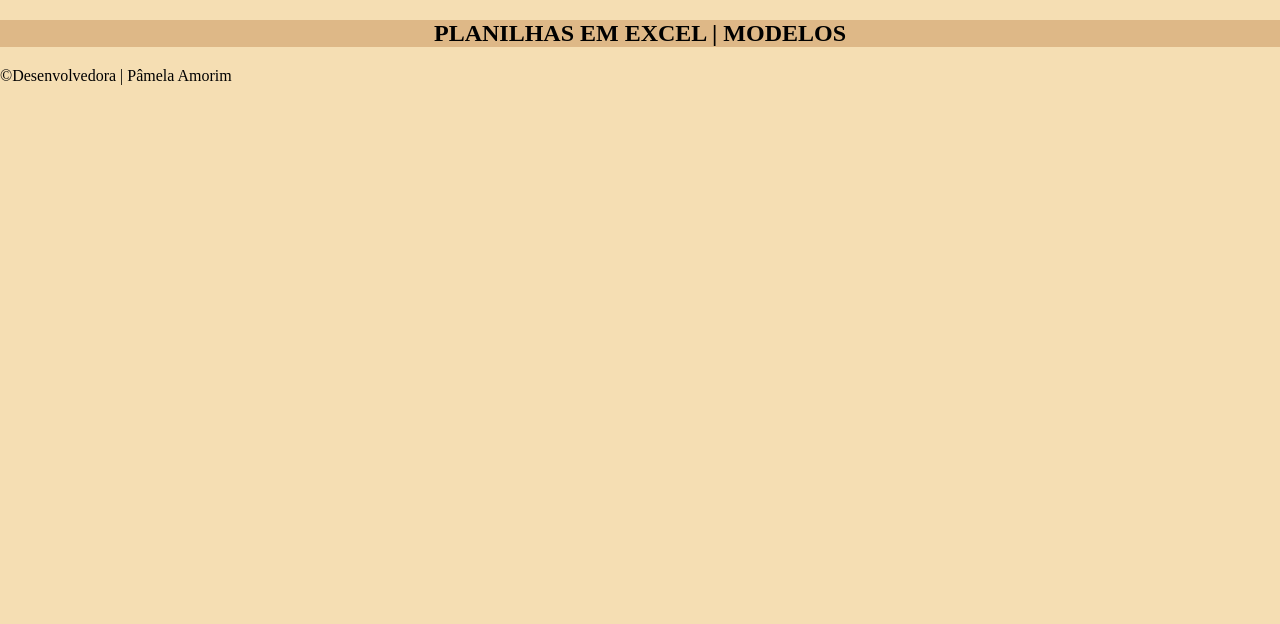
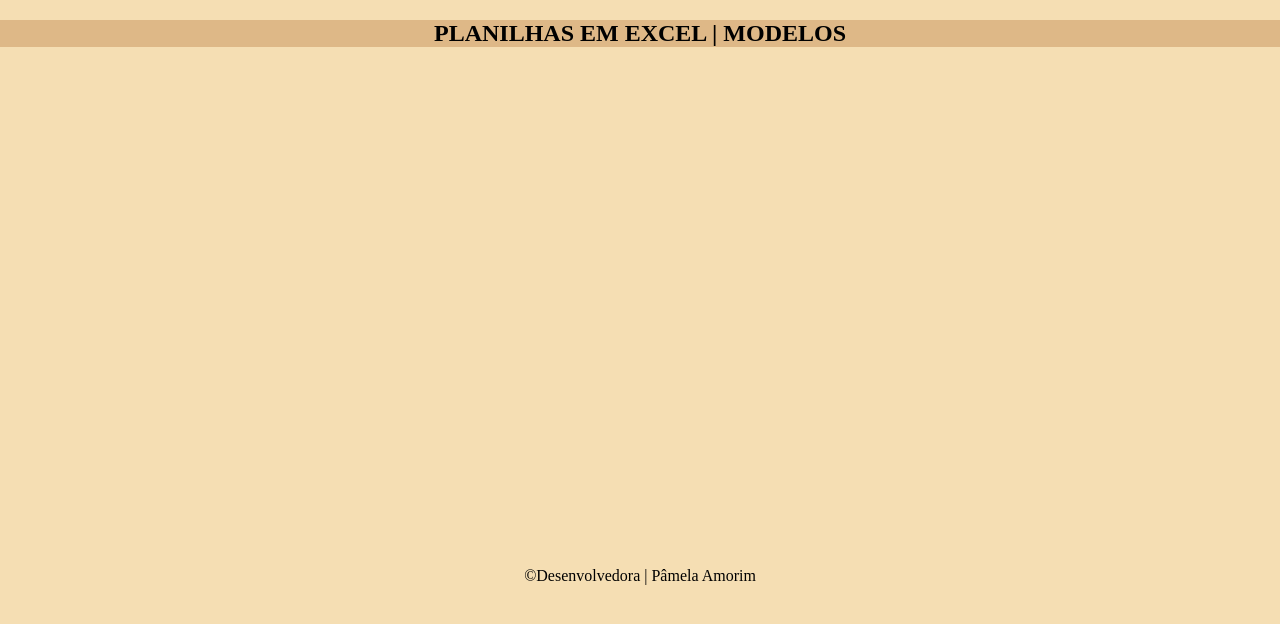
Before and after one commit to Pamelaamo/planilhas-de-excel, a plain HTML site: page index.html in a window 1280 px wide. Drawn offline with Linux system fonts and the light colour scheme.

Commit message:
alinhando footer no css3

```diff
--- a/style.css
+++ b/style.css
@@ -17,3 +17,9 @@ main {
     text-align: center;
     background-color: burlywood;
 }
+
+footer {
+    position: relative;
+    top: 500px;
+    text-align: center;
+}
```
